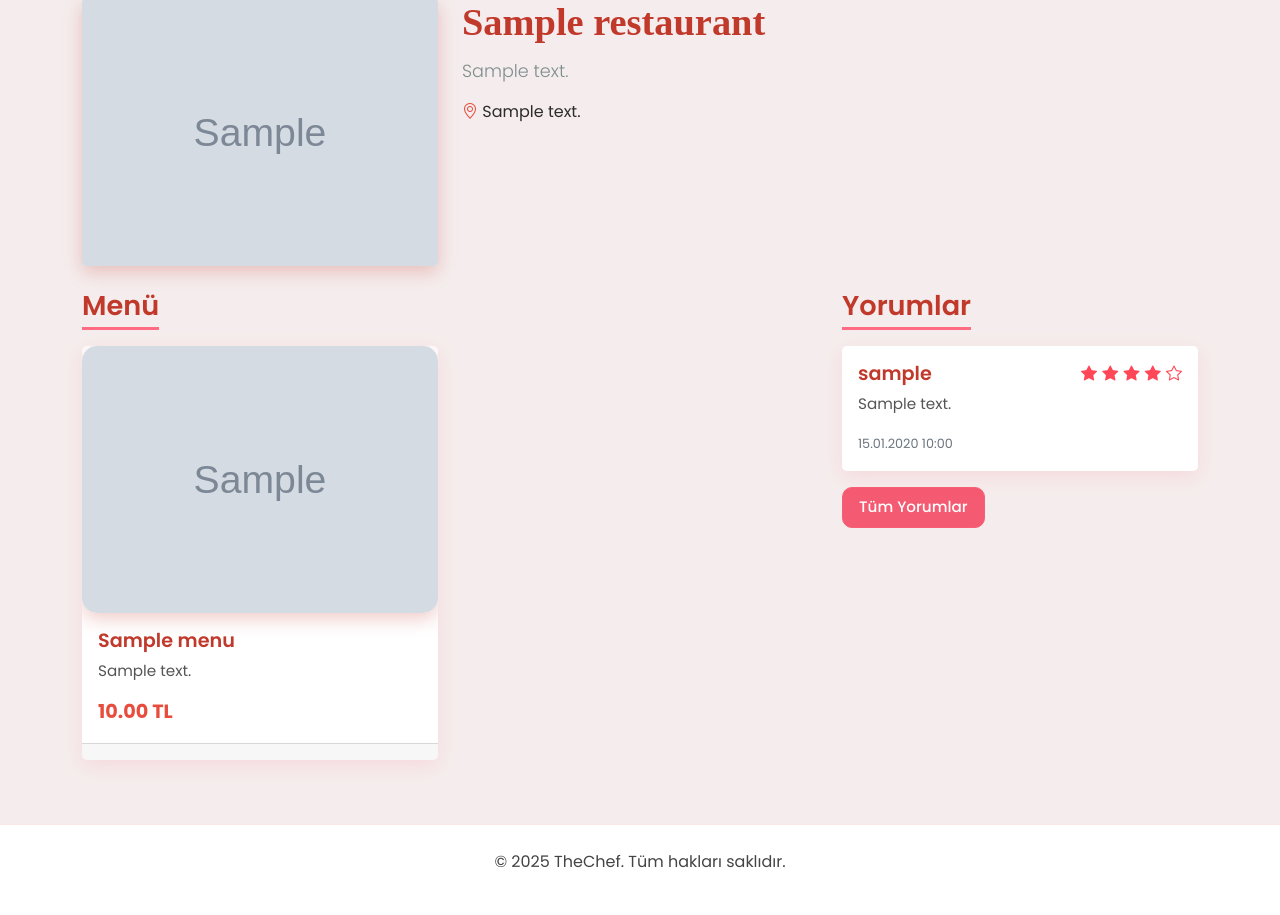
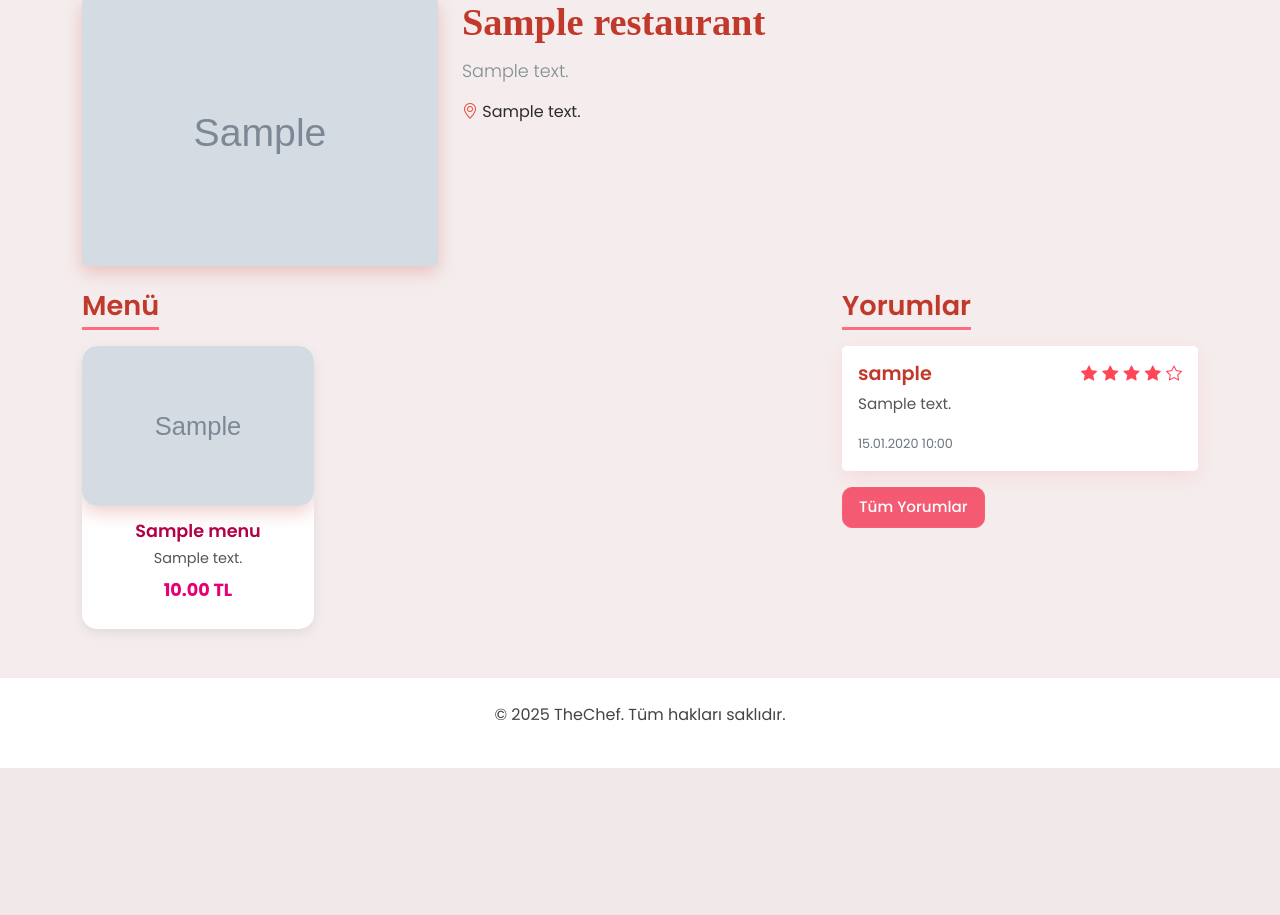
Before and after one commit to meryem74/thechef, a Flask app: page /restaurant/1 in a window 1280 px wide. Shown: the part 155-1070 px from the top of the page. After the commit the page ends 923 px from the top, so only its background shows below. Run offline with Flask 3, Linux system fonts and the light colour scheme; tables that the repository leaves empty hold one stand-in row (values such as "Sample post"); grey boxes marked "Sample" are stand-in pictures.

Commit message:
Update restaurant_detail.html

```diff
--- a/templates/restaurant_detail.html
+++ b/templates/restaurant_detail.html
@@ -35,23 +35,21 @@
 <div class="row">
     <div class="col-md-8">
         <h2>Menü</h2>
-        <div class="row">
+        <div class="menu-grid">
             {% for item in menu_items %}
-            <div class="col-md-6 mb-3">
-                <div class="card h-100">
+            <div class="menu-item">
                 {% if item.image_path %}
-                    <img src="{{ url_for('static', filename=item.image_path) }}" class="card-img-top menu-image" alt="{{ item.name }}">
+                <img src="{{ url_for('static', filename=item.image_path) }}" alt="{{ item.name }}">
                 {% else %}
                 <div class="menu-image bg-secondary d-flex align-items-center justify-content-center">
                     <i class="bi bi-image text-light" style="font-size: 2rem;"></i>
                 </div>
                 {% endif %}
-                    <div class="card-body">
-                        <h5 class="card-title">{{ item.name }}</h5>
-                        <p class="card-text">{{ item.description }}</p>
-                        <p class="card-text fw-bold">{{ "%.2f"|format(item.price) }} TL</p>
-                    </div>
-                    <div class="card-footer">
+                <div class="menu-info">
+                    <h5>{{ item.name }}</h5>
+                    <p>{{ item.description }}</p>
+                    <div class="price">{{ "%.2f"|format(item.price) }} TL</div>
+
                     {% if user and user.id != restaurant.owner_id %}
                     <form method="POST" action="{{ url_for('add_to_cart', menu_id=item.id) }}">
                         <button type="submit" class="btn btn-success btn-sm">Sepete Ekle</button>
@@ -64,7 +62,6 @@
                         </form>
                     </div>
                     {% endif %}
-                    </div>
                 </div>
             </div>
             {% else %}
```
Lines whose indentation alone changed are shown as unchanged.
